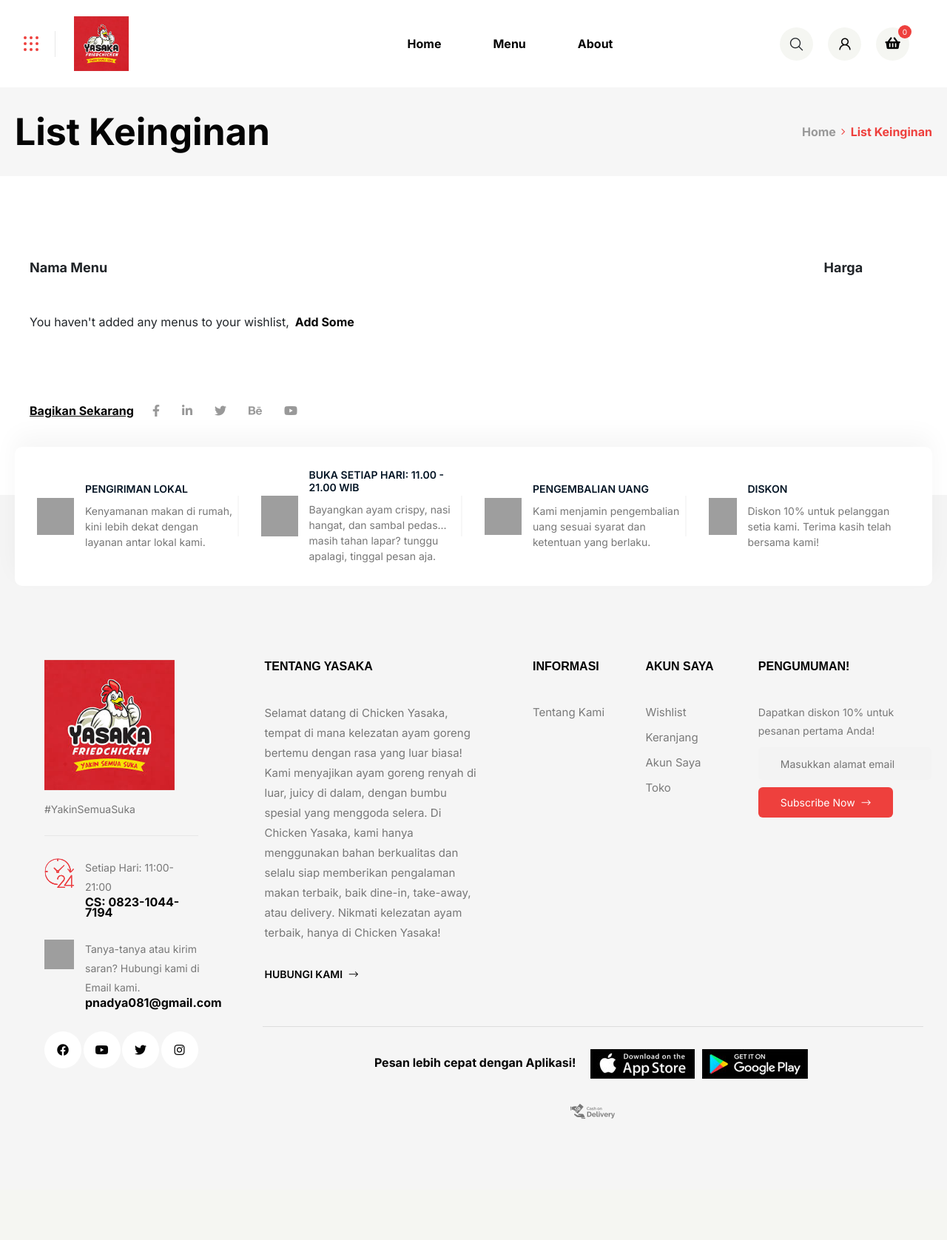
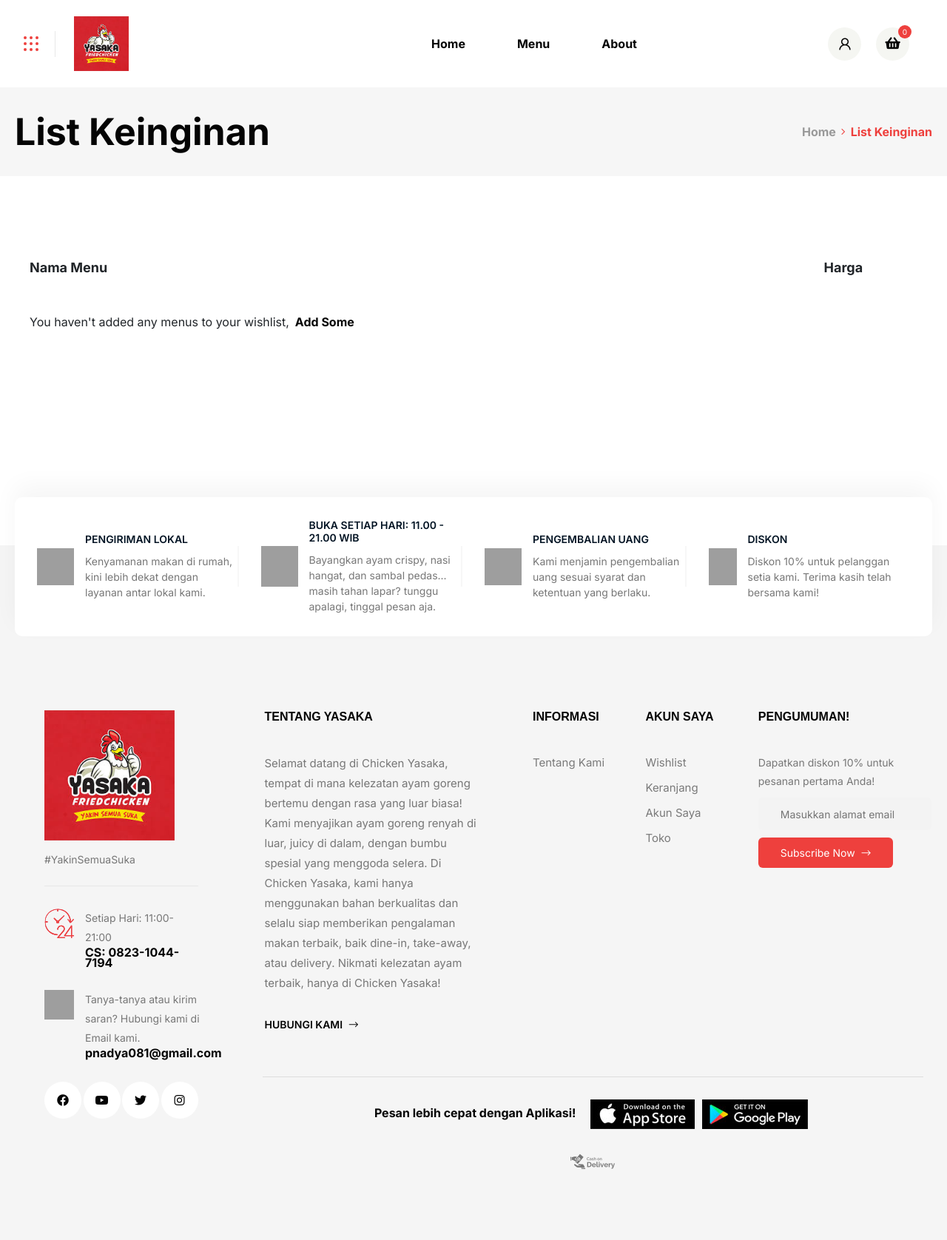
Before and after one commit to MuhamadMudrikaRidho/web_chicken_yaska, a Flask app: page /wishlist/ in a window 1280 px wide. Shown: the whole page at 74% size. Before the commit the page ends 1512 px from the top, so only its background shows below. Run offline with Flask 3, Linux system fonts and the light colour scheme; the visitor is signed in with stand-in values (Sample User, id 1); data that the repository does not hold is empty; some libraries are stand-ins or nearby versions; grey boxes are pictures that could not be loaded.

Commit message:
plisss finall

```diff
--- a/templates/about.html
+++ b/templates/about.html
@@ -76,5 +76,6 @@
       </div>
     </div>
 </section>
+<div class="rts-account-section"></div>
 <!--================= About Us End Here =================-->
 {% endblock %}
--- a/templates/account.html
+++ b/templates/account.html
@@ -231,7 +231,7 @@
 
                         <div class="card">
                             <div class="card-body">
-                                <form id="registerForm" method="POST" action="/account">
+                                <form id="registerForm" method="POST" action="{{ url_for('user.home') }}">
                                     <div class="form">
                                         <label for="name" class="form-label">Nama Lengkap</label>
                                         <input id="name" type="text" class="form-control" name="name"
--- a/templates/admin/orders/create.html
+++ b/templates/admin/orders/create.html
@@ -13,7 +13,7 @@
       </div>
       <!-- /.card-header -->
       <!-- form start -->
-      <form action="/admin/orders" method="POST">
+      <form action="{{ url_for('admin_orders.store') }}" method="POST">
         <div class="card card-default my-3">
           <div class="card-header">
             <h3 class="card-title">Menu</h3>
--- a/templates/admin/users/create.html
+++ b/templates/admin/users/create.html
@@ -13,7 +13,7 @@
       </div>
       <!-- /.card-header -->
       <!-- form start -->
-      <form action="/admin/users" method="POST">
+      <form action="{{ url_for('admin_users.store')}}" method="POST">
         <div class="card-body">
           <div class="form-group">
             <label for="name">Nama</label>
--- a/templates/cart.html
+++ b/templates/cart.html
@@ -64,4 +64,5 @@
     </div>
   </div>
 </div>
+<div class="rts-account-section"></div>
 {% endblock %}
--- a/templates/checkout.html
+++ b/templates/checkout.html
@@ -110,4 +110,6 @@
   </div>
 </div>
 
+<div class="rts-account-section"></div>
+
 {% endblock %}
--- a/templates/layouts/template.html
+++ b/templates/layouts/template.html
@@ -115,19 +115,6 @@
               </div>
             </div>
             <div class="header-action-items header-action-items1">
-              <div class="search-part">
-                <div class="search-icon action-item icon"><i class="rt-search"></i></div>
-                <div class="search-input-area">
-                  <div class="container">
-                    <div class="search-input-inner">
-                      <div class="input-div">
-                        <input id="searchInput1" class="search-input" type="text" placeholder="Search by keyword or #">
-                      </div>
-                      <div class="search-close-icon"><i class="rt-xmark"></i></div>
-                    </div>
-                  </div>
-                </div>
-              </div>
               {% if 'username' in session %}
               <a href="/account" class="account"><i class="rt-user-2"></i></a>
               {% if request.path == "/account/" %}
@@ -231,40 +218,20 @@
           <li class="firstlvl">
             <a class="mm-link" href="/about">About</a>
           </li>
+          {% if 'username' in session %}
           <li class="firstlvl">
-            <a class="mm-link" href="/login">Login</a>
+            <a class="mm-link" href="/account">Account</a>
           </li>
+          <li class="firstlvl">
+            <a class="mm-link" href="/auth/logout">Logout</a>
+          </li>
+          {% else %}
+          <li class="firstlvl">
+            <a class="mm-link" href="/auth/login">Login</a>
+          </li>
+          {% endif %}
         </ul>
       </nav>
-      <div class="header-action-items header-action-items1 header-action-items-side">
-        <div class="search-part">
-          <div class="search-icon action-item icon"><i class="rt-search"></i></div>
-          <div class="search-input-area">
-            <div class="container">
-              <div class="search-input-inner">
-                <div class="input-div">
-                  <div class="search-input-icon"><i class="rt-search mr--10"></i></div>
-                  <input class="search-input" type="text" placeholder="Search by keyword or #">
-                </div>
-                <div class="search-close-icon"><i class="rt-xmark"></i></div>
-              </div>
-            </div>
-          </div>
-        </div>
-        {% if login %}
-        <div class="cart action-item">
-          <div class="cart-nav">
-            <div class="cart-icon icon"><i class="rt-cart"></i><span class="wishlist-dot icon-dot">3</span>
-            </div>
-          </div>
-        </div>
-        <div class="wishlist action-item">
-          <div class="favourite-icon icon"><i class="rt-heart"></i><span class="cart-dot icon-dot">0</span>
-          </div>
-        </div>
-        <a href="login.html" class="account"><i class="rt-user-2"></i></a>
-        {% endif %}
-      </div>
       <!-- side-mobile-menu end -->
     </aside>
 
--- a/templates/login.html
+++ b/templates/login.html
@@ -79,5 +79,6 @@
     </div>
   </div>
 </div>
+<div class="rts-account-section"></div>
 <!--login-area end-->
 {% endblock %}
--- a/templates/menu.html
+++ b/templates/menu.html
@@ -81,7 +81,7 @@
           {% endif %}
         </div>
       </div>
-      <div class="product-pagination-area mt--20">
+      <!-- <div class="product-pagination-area mt--20">
         <button class="prev"><i class="far fa-long-arrow-left"></i></button>
         <button class="number active">01</button>
         <button class="number">02</button>
@@ -89,8 +89,9 @@
         <button class="number">07</button>
         <button class="number">08</button>
         <button class="next"><i class="far fa-long-arrow-right"></i></button>
-      </div>
+      </div> -->
     </div>
   </div>
 </div>
+<div class="rts-account-section"></div>
 {% endblock %}
--- a/templates/register.html
+++ b/templates/register.html
@@ -87,5 +87,6 @@
     </div>
   </div>
 </div>
+<div class="rts-account-section"></div>
 <!--Register-area end-->
 {% endblock %}
--- a/templates/wishlist.html
+++ b/templates/wishlist.html
@@ -38,20 +38,7 @@
             </tbody>
             </tbody>
         </table>
-        <div class="wishlist-social">
-            <div class="text">
-                <a href="#">Bagikan Sekarang</a>
-            </div>
-            <div class="icon">
-                <ul>
-                    <li><a href="#"><i class="fab fa-facebook-f"></i></a></li>
-                    <li><a href="#"><i class="fab fa-linkedin-in"></i></a></li>
-                    <li><a href="#"><i class="fab fa-twitter"></i></a></li>
-                    <li><a href="#"><i class="fab fa-behance"></i></a></li>
-                    <li><a href="#"><i class="fab fa-youtube"></i></a></li>
-                </ul>
-            </div>
-        </div>
     </div>
 </div>
+<div class="rts-account-section"></div>
 {% endblock %}
```
Also changed, not shown: templates/admin/menu/create.html (+5 -6 lines).
